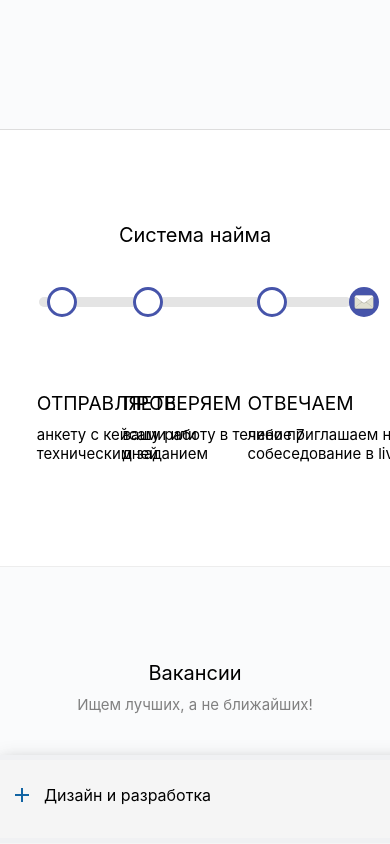
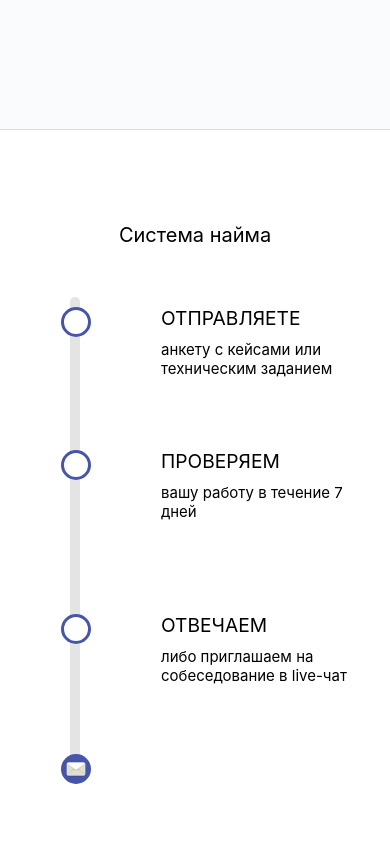
Before and after one commit to PiniazikValery/career-page, a React (Create React App) app: page / in a window 390 px wide. Shown: the part 1600-2444 px from the top of the page. Built offline with nearby package versions, Linux system fonts and the light colour scheme.

Commit message:
DMHSS - mobile hire system has been developed

```diff
--- /dev/null
+++ b/src/components/career/hire_system_section/HireSystem.js
@@ -0,0 +1,58 @@
+import React from 'react';
+import { Point, EmailIcon } from './icons';
+
+const HireSystem = (props) => {
+    return (
+        <div className={`hire-system-section${props.mobile ? ' mobile' : ''}`}>
+            <div className="hire-system-content">
+                <div className="intro">
+                    Система найма
+                </div>
+                <div className="line">
+                    <div className="send-point">
+                        <div className="point">
+                            <Point />
+                            <div className="point-content">
+                                <div className="intro">
+                                    ОТПРАВЛЯЕТЕ
+                            <div className="description">
+                                        анкету с кейсами или техническим заданием
+                            </div>
+                                </div>
+                            </div>
+                        </div>
+                    </div>
+                    <div className="check-point">
+                        <div className="point">
+                            <Point />
+                            <div className="point-content">
+                                <div className="intro">
+                                    ПРОВЕРЯЕМ
+                            <div className="description">
+                                        вашу работу в течение 7 дней
+                            </div>
+                                </div>
+                            </div>
+                        </div>
+                    </div>
+                    <div className="answer-point">
+                        <div className="point">
+                            <Point />
+                            <div className="point-content">
+                                <div className="intro">
+                                    ОТВЕЧАЕМ
+                            <div className="description">
+                                        либо приглашаем на собеседование в live-чат
+                            </div>
+                                </div>
+                            </div>
+                        </div>
+                    </div>
+                    <div className="finish-point"><EmailIcon /></div>
+                </div>
+            </div>
+        </div>
+    );
+};
+
+export default HireSystem;
--- a/src/components/career/hire_system_section/index.js
+++ b/src/components/career/hire_system_section/index.js
@@ -1,57 +1,18 @@
 import React from 'react';
-import { Point, EmailIcon } from './icons';
+import { Desktop, Mobile } from '../../../responsive_design';
+import HireSystem from './HireSystem';
 
 const HireSystemSection = () => {
     return (
-        <div className="hire-system-section">
-            <div className="hire-system-content">
-                <div className="intro">
-                    Система найма
-                </div>
-                <div className="line">
-                    <div className="send-point">
-                        <div className="point">
-                            <Point />
-                            <div className="point-content">
-                                <div className="intro">
-                                    ОТПРАВЛЯЕТЕ
-                            <div className="description">
-                                        анкету с кейсами или техническим заданием
-                            </div>
-                                </div>
-                            </div>
-                        </div>
-                    </div>
-                    <div className="check-point">
-                        <div className="point">
-                            <Point />
-                            <div className="point-content">
-                                <div className="intro">
-                                    ПРОВЕРЯЕМ
-                            <div className="description">
-                                        вашу работу в течение 7 дней
-                            </div>
-                                </div>
-                            </div>
-                        </div>
-                    </div>
-                    <div className="answer-point">
-                        <div className="point">
-                            <Point />
-                            <div className="point-content">
-                                <div className="intro">
-                                    ОТВЕЧАЕМ
-                            <div className="description">
-                                        либо приглашаем на собеседование в live-чат
-                            </div>
-                                </div>
-                            </div>
-                        </div>
-                    </div>
-                    <div className="finish-point"><EmailIcon /></div>
-                </div>
-            </div>
-        </div>
+        [
+            <Desktop key="desktop-hire-system-section">
+                <HireSystem mobile={false} />
+            </Desktop>
+            ,
+            <Mobile key="mobile-hire-system-section">
+                <HireSystem mobile={true} />
+            </Mobile>
+        ]
     );
 };
 
--- a/src/sass/career/_hire_system_section.scss
+++ b/src/sass/career/_hire_system_section.scss
@@ -126,6 +126,133 @@
     }
 }
 
+.hire-system-section.mobile {
+    overflow: hidden;
+    width: 100%;
+    height: 667px;
+    border-bottom: 94px solid transparent;
+
+    .line {
+        position: relative;
+        border-radius: 10px;
+        width: 10px;
+        height: 70%;
+        background-color: #E4E4E4;
+        left: -120px;
+
+        .send-point {
+            position: relative;
+            top: 20px;
+            left: -14px;
+            width: initial;
+            height: 35%;
+
+            .point {
+                display: inline-block;
+                position: absolute;
+                top: -10px;
+
+                .point-content {
+                    position: relative;
+
+                    .intro {
+                        position: absolute;
+                        text-align: left;
+                        width: 200px;
+                        left: 100px;
+                        top: -35px;
+                        font-weight: 400;
+                        font-size: larger;
+
+                        .description {
+                            font-weight: normal;
+                            font-size: 15px;
+                            padding-top: 10px;
+                        }
+                    }
+                }
+            }
+        }
+
+        .check-point {
+            position: relative;
+            width: initial;
+            left: -14px;
+            height: 35%;
+
+            .point {
+                display: inline-block;
+                position: absolute;
+                top: -10px;
+
+                .point-content {
+                    position: relative;
+
+                    .intro {
+                        position: absolute;
+                        text-align: left;
+                        width: 200px;
+                        left: 100px;
+                        top: -35px;
+                        font-weight: 400;
+                        font-size: larger;
+
+                        .description {
+                            font-weight: normal;
+                            font-size: 15px;
+                            padding-top: 10px;
+                        }
+                    }
+                }
+            }
+        }
+
+        .answer-point {
+            position: relative;
+            width: initial;
+            left: -14px;
+            height: 30%;
+
+            .point {
+                display: inline-block;
+                position: absolute;
+                top: -10px;
+
+                .point-content {
+                    position: relative;
+
+                    .intro {
+                        position: absolute;
+                        text-align: left;
+                        width: 200px;
+                        left: 100px;
+                        top: -35px;
+                        font-weight: 400;
+                        font-size: larger;
+
+                        .description {
+                            font-weight: normal;
+                            font-size: 15px;
+                            padding-top: 10px;
+                        }
+                    }
+                }
+            }
+        }
+
+        .finish-point {
+            position: relative;
+            width: initial;
+            left: -14px;
+
+            svg {
+                position: absolute;
+                top: -10px;
+            }
+        }
+    }
+}
+
 .mail-icon {
     width: 30px;
     .st0{fill:#4654aa;}
```
